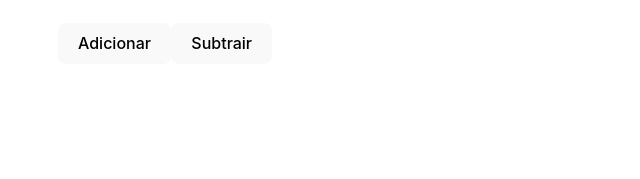
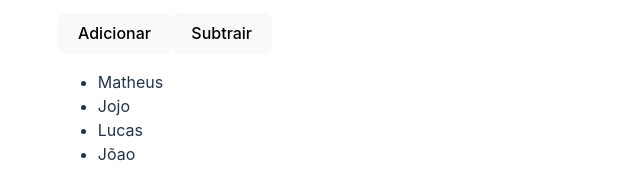
Before and after one commit to VictorLapaDev/React-Course-Matheus-Battiti, a React (Vite) app in the folder 3-Avancado-Em-React/ImageProject/: page / in a window 1280 px wide. Shown: the part 726-905 px from the top of the page, without its empty margins (319-959 px from the left). Before the commit the page ends 800 px from the top, so only its background shows below. Built offline with nearby package versions, Linux system fonts and the light colour scheme.

Commit message:
feat: renderizando listas

```diff
--- a/3-Avancado-Em-React/ImageProject/src/App.tsx
+++ b/3-Avancado-Em-React/ImageProject/src/App.tsx
@@ -1,5 +1,6 @@
 import './App.css'
 import vovo from "./assets/vovoMax.jfif"
+import ListRender from './components/ListRender'
 import ManageData from './components/ManageData'
 
 function App() {
@@ -25,6 +26,7 @@ function App() {
 
     <ManageData/>
 
+    <ListRender/>
 
     </>
   )
--- /dev/null
+++ b/3-Avancado-Em-React/ImageProject/src/components/ListRender.tsx
@@ -0,0 +1,21 @@
+import { useState } from "react";
+
+const ListRender = () => {
+
+    const [list] = useState(["Matheus", "Jojo", "Lucas", "Jõao" ]);
+
+
+  return (
+    <div>
+        <ul>
+            {list.map((item) => {
+                return(
+                    <li>{item}</li>
+                )
+            })}
+        </ul>
+    </div>
+  )
+}
+
+export default ListRender
```
